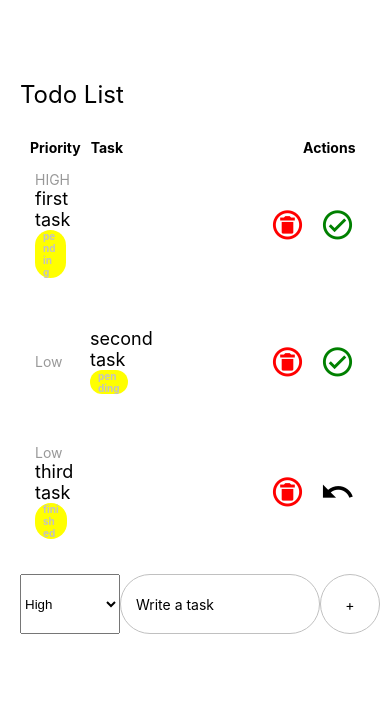
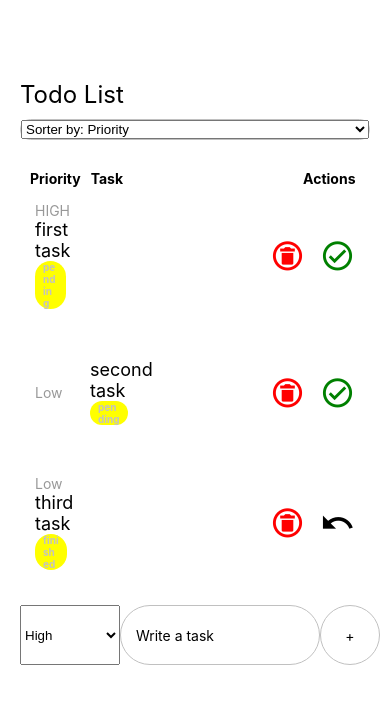
Before and after one commit to jsaumap/RN-todo-list, a React Native app: screen / in a window 390 px wide. Shown: the top 704 px of the page. Built offline with nearby package versions, Linux system fonts and the light colour scheme.

Commit message:
sorter by name and priority

```diff
--- a/App.tsx
+++ b/App.tsx
@@ -11,7 +11,7 @@ import {
 } from 'react-native';
 import Task from './components/Taks';
 import AsyncStorage from '@react-native-async-storage/async-storage';
-import { useState } from 'react';
+import { useEffect, useState } from 'react';
 import { ITask } from './interface';
 import { Picker } from '@react-native-picker/picker';
 const initialData: ITask[] = [
@@ -39,6 +39,7 @@ export default function App() {
   const [todoList, setTodoList] = useState<ITask[]>(initialData);
   const [task, setTask] = useState('');
   const [priority, setPriority] = useState('High');
+  const [sorterBy, setSorterBy] = useState('');
 
   /*  TODO: Fetch data
   const getData = async () => {
@@ -82,10 +83,42 @@ export default function App() {
     setTodoList(newTodoList);
   };
 
+  const sortList = (sorter: string) => {
+    setSorterBy(sorter);
+
+    const sortedTodoList = todoList.sort((a, b) => {
+      if (sorter === 'name') {
+        if (a.title < b.title) return -1;
+        if (a.title > b.title) return 1;
+        return 0;
+      }
+      if (sorter === 'priority') {
+        if (a.priority < b.priority) return -1;
+        if (a.priority > b.priority) return 1;
+        return 0;
+      }
+
+      return 0;
+    });
+    setTodoList(sortedTodoList);
+  };
+
   return (
     <ScrollView style={styles.container}>
       <View style={styles.tasksWrapper}>
         <Text style={styles.sectionTitle}>Todo List</Text>
+
+        <View
+          style={styles.sorterPicker}
+        >
+          <Picker
+            selectedValue={sorterBy}
+            onValueChange={(itemValue) => sortList(itemValue)}
+          >
+            <Picker.Item label='Sorter by: Priority' value='priority' />
+            <Picker.Item label='Sorter by: Name' value='name' />
+          </Picker>
+        </View>
         <View style={styles.listTitles}>
           <Text style={styles.subTitle}>Priority</Text>
           <Text style={styles.subTitle}>Task</Text>
@@ -111,7 +144,7 @@ export default function App() {
         >
           <View style={styles.writeTaskContainer}>
             <Picker
-            style={{width:100}}
+              style={{ width: 100 }}
               selectedValue={priority}
               onValueChange={(itemValue) => setPriority(itemValue)}
             >
@@ -172,9 +205,8 @@ const styles = StyleSheet.create({
     alignItems: 'center',
     paddingBottom: 10
   },
-  writeTaskContainer:{
-    flexDirection: 'row',
-
+  writeTaskContainer: {
+    flexDirection: 'row'
   },
   input: {
     paddingVertical: 15,
@@ -195,5 +227,12 @@ const styles = StyleSheet.create({
     borderColor: '#C0C0C0',
     borderWidth: 1
   },
-  addText: {}
+  addText: {},
+  sorterPicker:{
+    borderWidth: 1,
+    borderColor: '#C0C0C0',
+    borderRadius: 30,
+    backgroundColor: '#f2f2f2',
+    marginTop:10
+  }
 });
```
